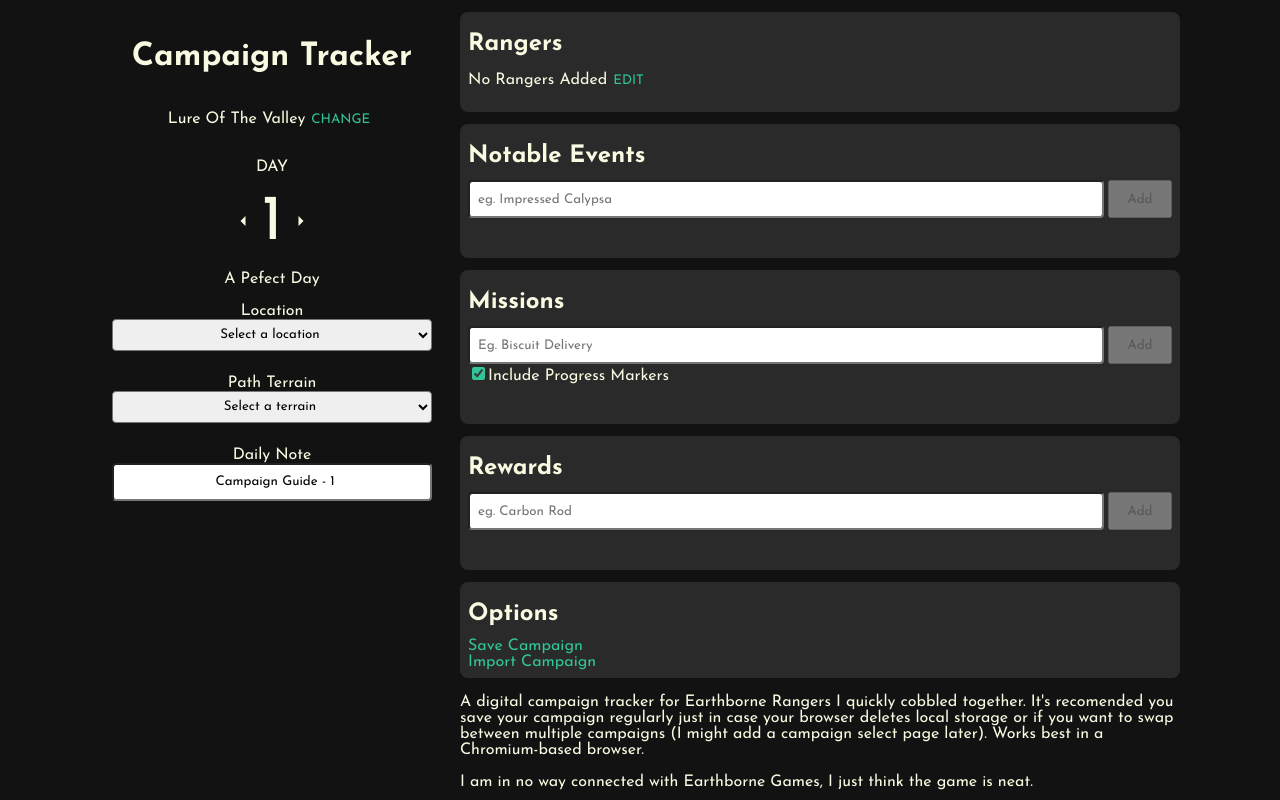
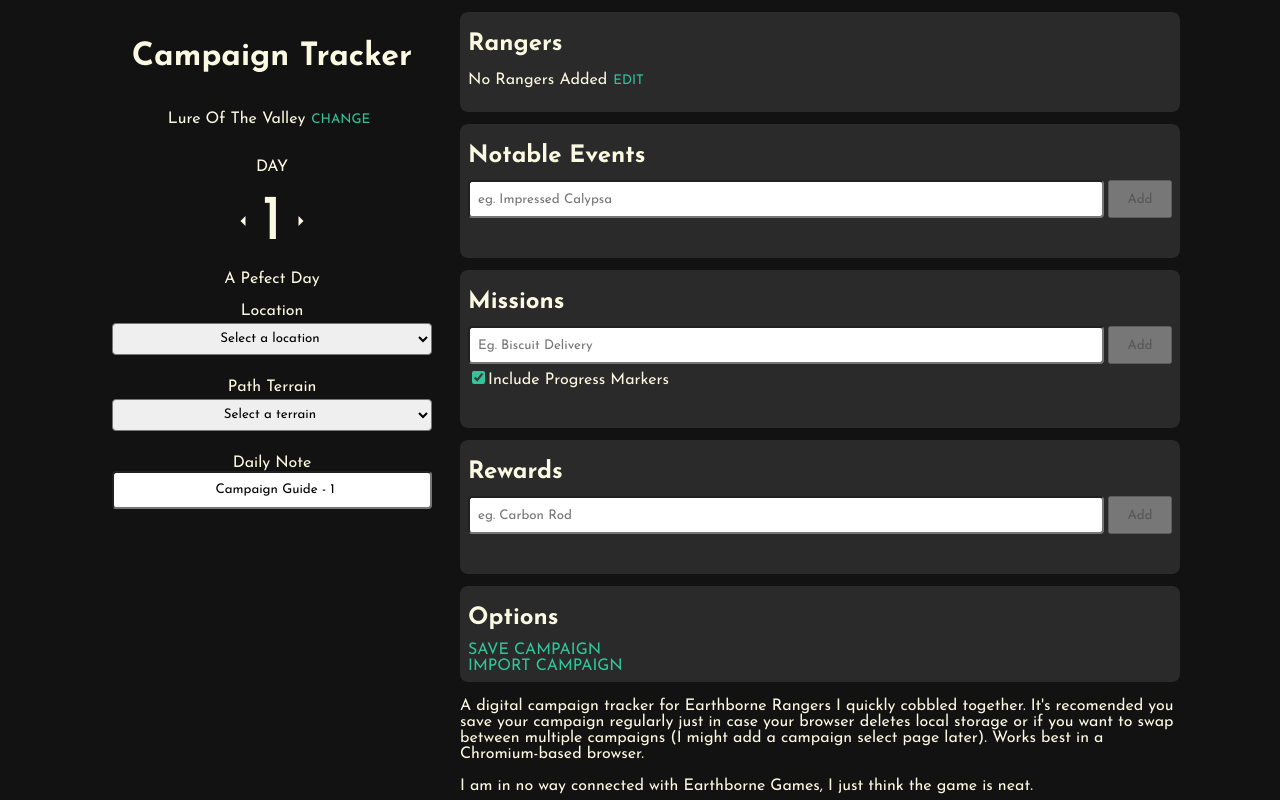
Before and after one commit to coreyRalli/eb-campaign-tracker, a React (Vite) app: page / in a window 1280 px wide. Built offline with nearby package versions, Linux system fonts and the light colour scheme.

Commit message:
Style Adjustments

```diff
--- a/src/Views/tracker.jsx
+++ b/src/Views/tracker.jsx
@@ -169,7 +169,9 @@
 
                     {
                         (state.campaign === CAMPAIGNS[1]) &&
-                        <p>(Arcology) {generateArcologyWeather(state.day)}</p>
+                        <div className="weather-divider">
+                            <p>(Arcology) {generateArcologyWeather(state.day)}</p>
+                        </div>
                     }
                 </div>
 
@@ -290,7 +292,7 @@
                         placeholder={"Eg. Biscuit Delivery"}>
                     </ItemInput>
 
-                    <div>
+                    <div className="progress-marker-option">
                         <input
                             id="no-progress-indicator"
                             checked={progressChecked}
@@ -396,11 +398,13 @@
                     <button
                         onClick={handleExportFile}
                         className="textless-btn fake-textless-btn">
-                        Save Campaign
+                        SAVE CAMPAIGN
                     </button>
 
                     <div className="import-campaign-container">
-                        <label className="textless-btn" htmlFor="import-campaign">Import Campaign</label>
+                        <label
+                            className="textless-btn"
+                            htmlFor="import-campaign">IMPORT CAMPAIGN</label>
                         <input
                             onChange={handleFileChange}
                             id="import-campaign"
--- a/src/index.css
+++ b/src/index.css
@@ -10,7 +10,7 @@
     color: rgb(209, 96, 96);
 }
 
-a:visited {
+a, a:visited {
     color: var(--text-color);
 }
 
@@ -85,6 +85,7 @@
 
 .select-field label {
     display: block;
+    margin-bottom: 4px;
 }
 
 .day-selector-container {
@@ -204,6 +205,10 @@
     margin-bottom: 12px;
 }
 
+.weather-divider {
+    border-top: 1px solid var(--active-color);
+}
+
 h2 {
     margin: 12px 0;
 }
@@ -242,6 +247,10 @@
 
 .weather-report {
     text-align: center;
+}
+
+.progress-marker-option {
+    margin-top: 4px;
 }
 
 /* md and above */
```
